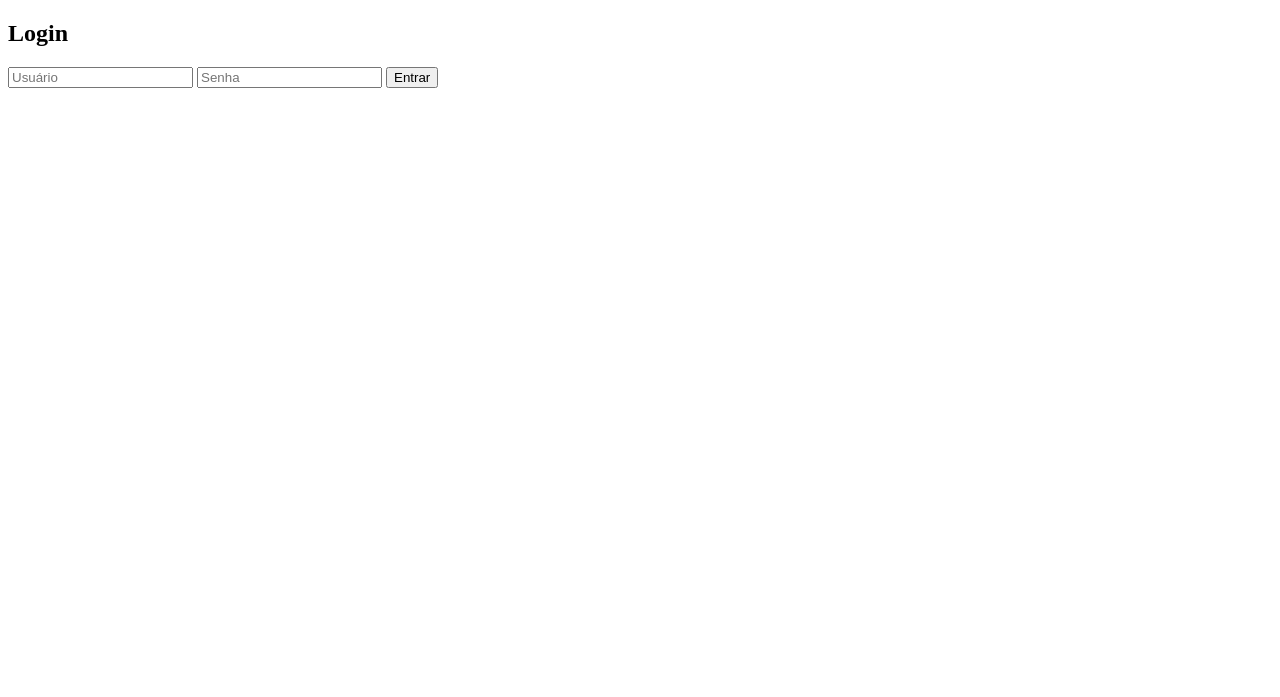
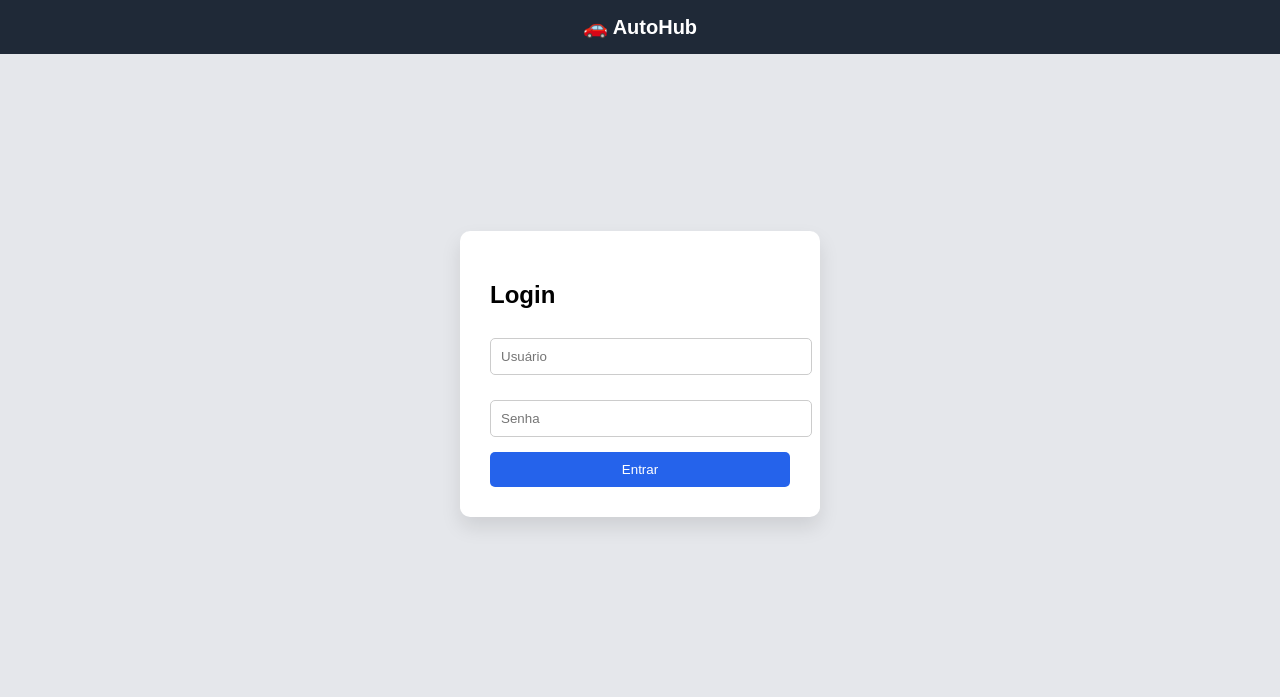
Before and after one commit to edgarcaetanojr-code/autohub, a website: page dashboard.html in a window 1280 px wide. Drawn offline with Linux system fonts and the light colour scheme.

Commit message:
Update dashboard.html

```diff
--- a/dashboard.html
+++ b/dashboard.html
@@ -1,14 +1,79 @@
 <!DOCTYPE html>
-<html>
+<html lang="pt-br">
 <head>
-  <title>Login</title>
+  <meta charset="UTF-8">
+  <title>AutoHub Login</title>
+
+  <style>
+    body {
+      margin: 0;
+      font-family: Arial;
+      background: #e5e7eb;
+    }
+
+    .header {
+      background: #1f2937;
+      color: white;
+      padding: 15px;
+      text-align: center;
+      font-size: 20px;
+      font-weight: bold;
+    }
+
+    .container {
+      display: flex;
+      justify-content: center;
+      align-items: center;
+      height: 80vh;
+    }
+
+    .card {
+      background: white;
+      padding: 30px;
+      border-radius: 10px;
+      width: 300px;
+      box-shadow: 0 10px 20px rgba(0,0,0,0.1);
+    }
+
+    input {
+      width: 100%;
+      padding: 10px;
+      margin-top: 10px;
+      margin-bottom: 15px;
+      border: 1px solid #ccc;
+      border-radius: 5px;
+    }
+
+    button {
+      width: 100%;
+      padding: 10px;
+      background: #2563eb;
+      color: white;
+      border: none;
+      border-radius: 5px;
+      cursor: pointer;
+    }
+
+    button:hover {
+      background: #1d4ed8;
+    }
+  </style>
 </head>
+
 <body>
 
-<h2>Login</h2>
-<input id="user" placeholder="Usuário">
-<input id="pass" type="password" placeholder="Senha">
-<button onclick="login()">Entrar</button>
+<div class="header">🚗 AutoHub</div>
+
+<div class="container">
+  <div class="card">
+    <h2>Login</h2>
+
+    <input id="user" placeholder="Usuário">
+    <input id="pass" type="password" placeholder="Senha">
+
+    <button onclick="login()">Entrar</button>
+  </div>
+</div>
 
 <script>
 async function login() {
@@ -23,10 +88,16 @@ async function login() {
 
   if (res.ok) {
     const data = await res.json();
+
+    // 🔥 salva usuário completo
     localStorage.setItem('user', JSON.stringify(data.user));
+
+    // 🔥 salva username separado (vamos usar no dashboard)
+    localStorage.setItem('username', data.user.username);
+
     window.location.href = '/dashboard-page';
   } else {
-    alert('Login inválido');
+    alert('Usuário ou senha inválidos');
   }
 }
 </script>
```
